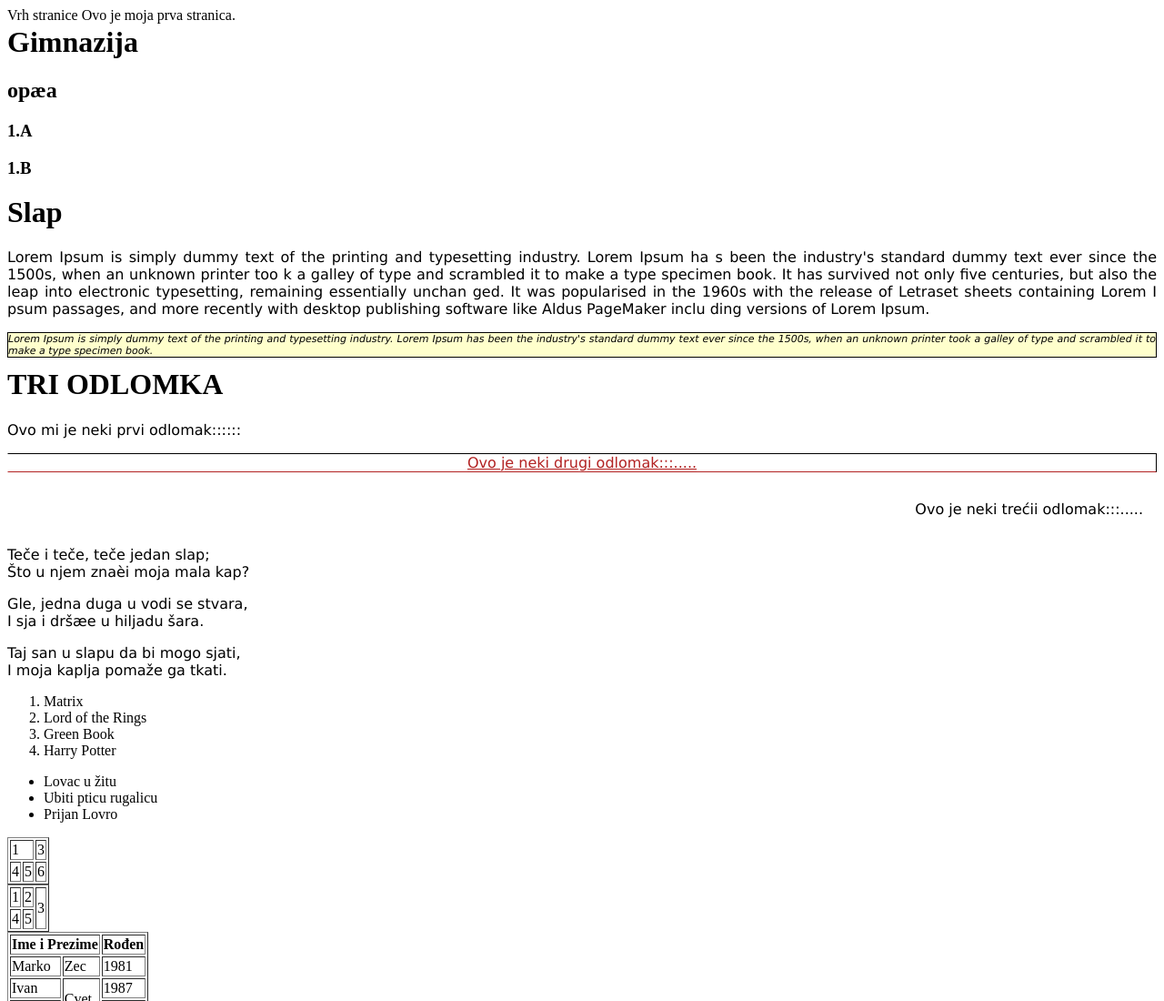
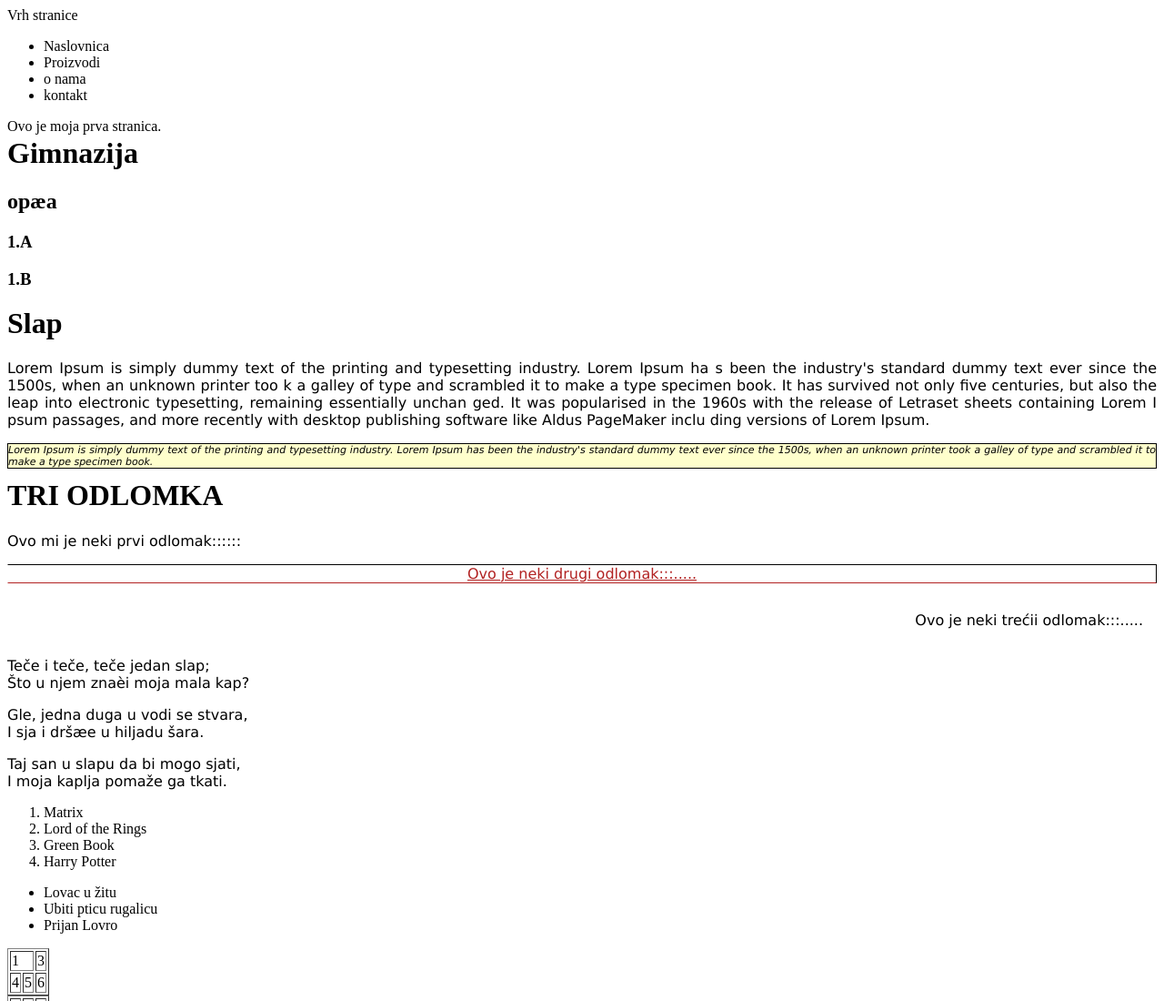
Before and after one commit to 123vedran123/web, a plain HTML site: page index.html in a window 1280 px wide. Shown: the top 1100 px of the page at 91% size. Drawn offline with Linux system fonts and the light colour scheme.

Commit message:
Update index.html

```diff
--- a/index.html
+++ b/index.html
@@ -1,11 +1,18 @@
 <html>
 	<!-ovo služi za povezivanje ono css-!>
 	<link rel="stylesheet" type="text/css" href="body.css">
+
 	<a name="Vrh"> Vrh stranice </a>
 	<head>
 		<title>Moja stranica</title>
 	</head>
 	<body>
+		<ul>
+			<li href="#">Naslovnica</a></li>
+			<li href="#">Proizvodi</a></li>
+			<li href="#">o nama</a></li>
+			<li href="#">kontakt</a></li>
+		</ul>
 		Ovo je moja prva         stranica.
 		<h1>Gimnazija</h1>
 		<h2>opæa</h2>
```
